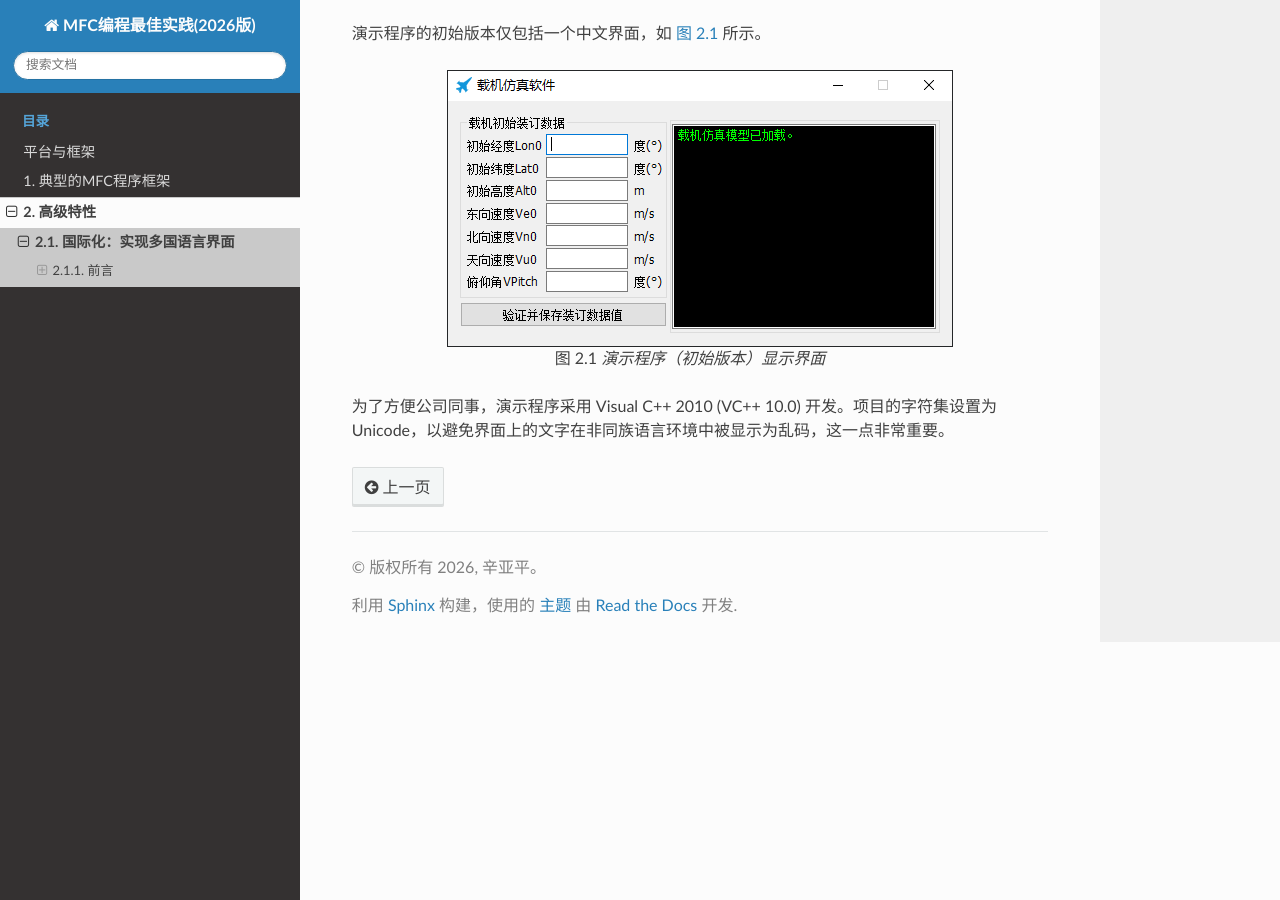
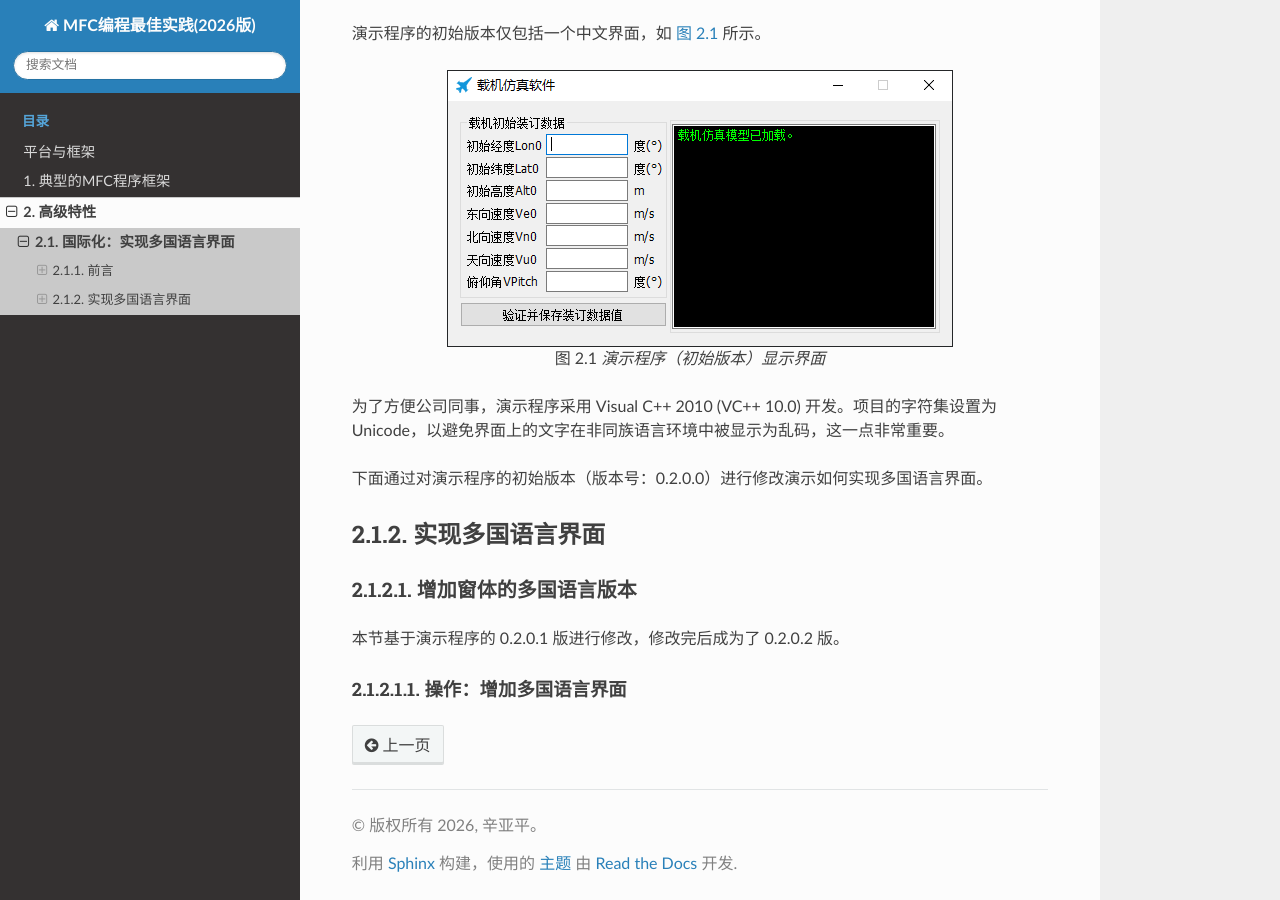
Before and after one commit to yapingxin/MFCBP2026, a Sphinx documentation site: the page built from docs/advanced-features/mfc_multilingual.rst, in a window 1280 px wide and 900 px high, scrolled down 783 px. Built offline with Sphinx 7.4.7 and the Read the Docs theme 3.1.0, drawn with Linux system fonts in a browser that asks for light colours.

Commit message:
Update mfc_multilingual.rst

```diff
--- a/docs/advanced-features/mfc_multilingual.rst
+++ b/docs/advanced-features/mfc_multilingual.rst
@@ -51,3 +51,16 @@
     演示程序（初始版本）显示界面
 
 为了方便公司同事，演示程序采用 Visual C++ 2010 (VC++ 10.0) 开发。项目的字符集设置为Unicode，以避免界面上的文字在非同族语言环境中被显示为乱码，这一点非常重要。
+
+下面通过对演示程序的初始版本（版本号：0.2.0.0）进行修改演示如何实现多国语言界面。
+
+实现多国语言界面
+------------------
+
+增加窗体的多国语言版本
+~~~~~~~~~~~~~~~~~~~~~~~~
+
+本节基于演示程序的 0.2.0.1 版进行修改，修改完后成为了 0.2.0.2 版。
+
+操作：增加多国语言界面
+^^^^^^^^^^^^^^^^^^^^^^^^
```
